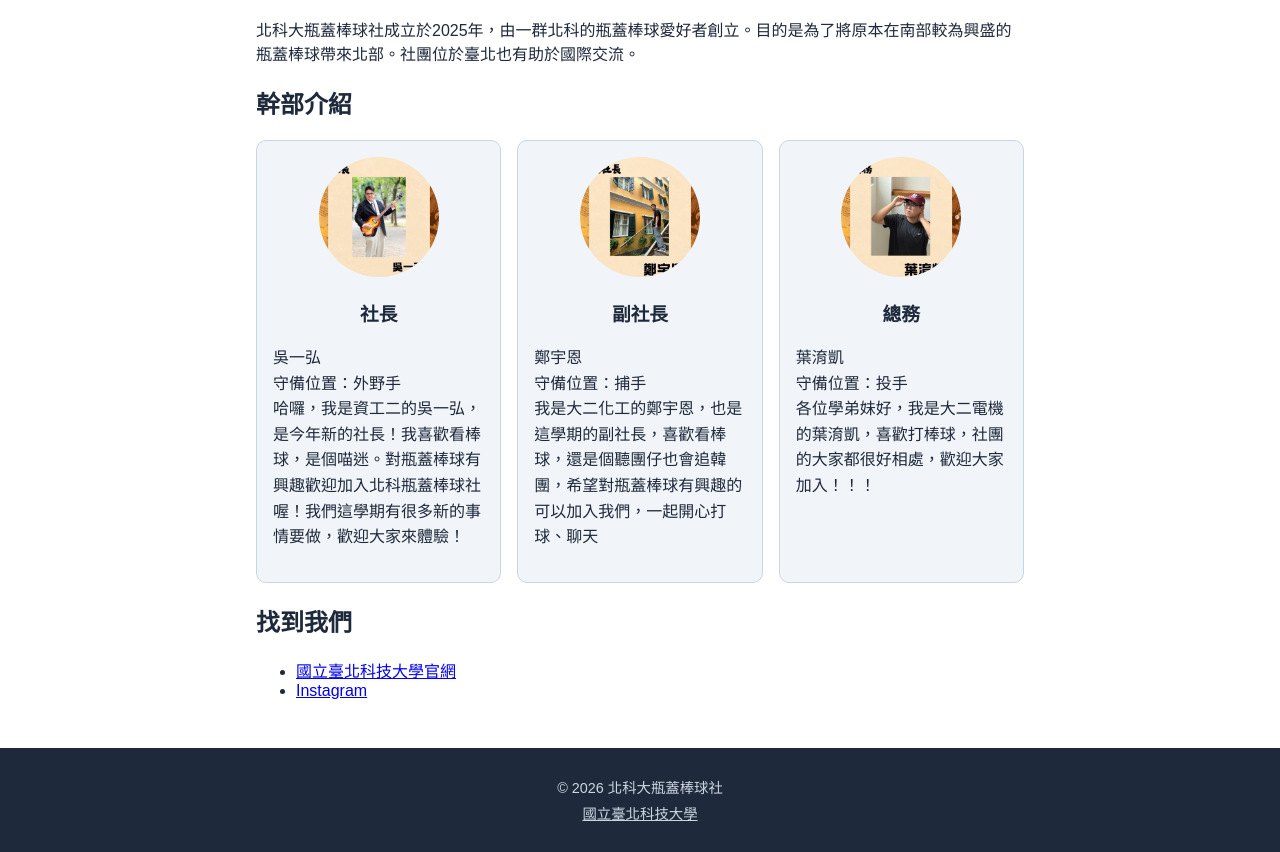
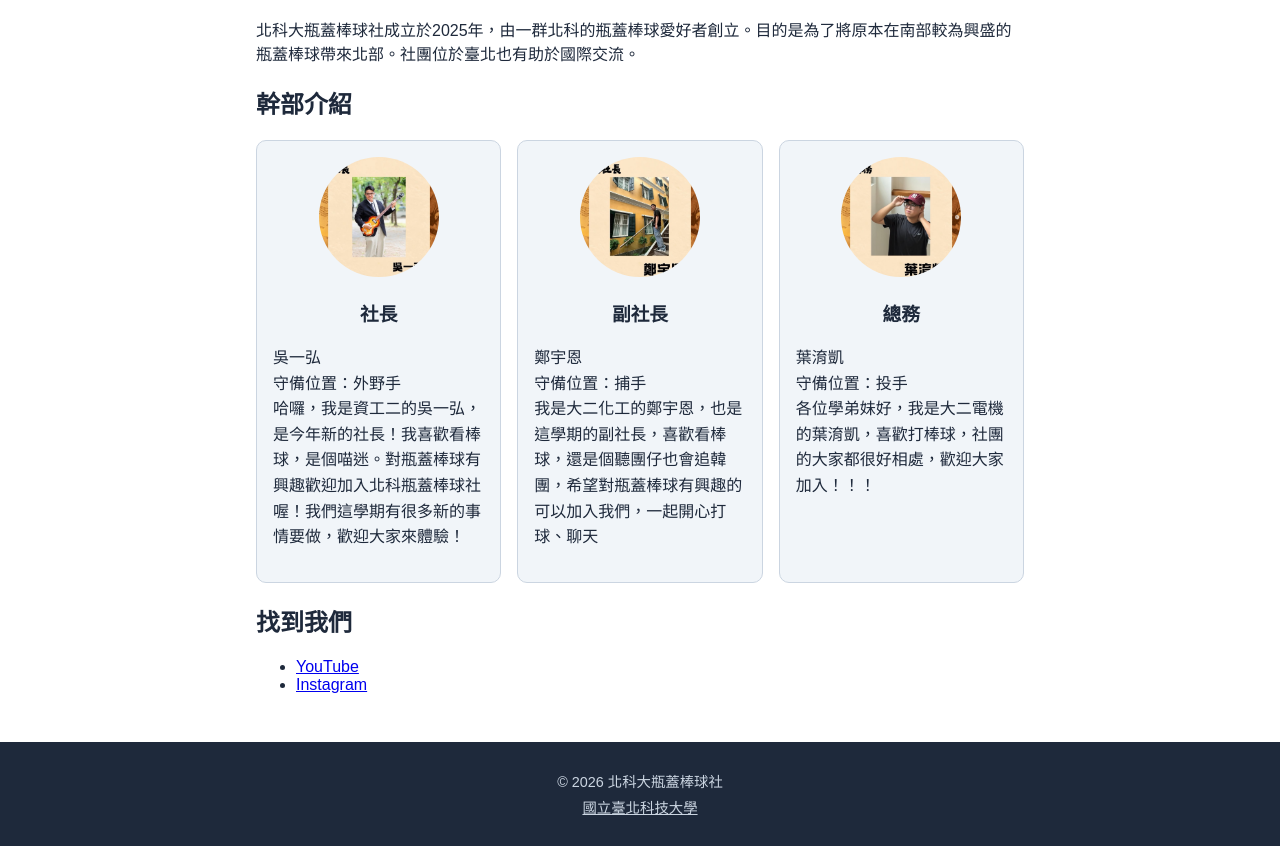
Before and after one commit to Good9tTo9t/webclass-midterm, a plain HTML site: page about.html in a window 1280 px wide. Shown: the part 181-1033 px from the top of the page. Drawn offline with Linux system fonts and the light colour scheme.

Commit message:
small edit of about page

```diff
--- a/about.html
+++ b/about.html
@@ -52,7 +52,7 @@
     <section class="links">
       <h2>找到我們</h2>
       <ul>
-        <li><a href="https://www.ntut.edu.tw/" target="_blank" rel="noopener">國立臺北科技大學官網</a></li>
+        <li><a href="https://www.youtube.com/@%E5%8C%97%E7%A7%91%E5%A4%A7%E7%93%B6%E8%93%8B%E6%A3%92%E7%90%83%E7%A4%BE" target="_blank" rel="noopener">YouTube</a></li>
         <li><a href="https://www.instagram.com/ntut_bcbc/" target="_blank" rel="noopener">Instagram</a></li>
       </ul>
     </section>
```
Also changed, not shown: 1 other file.
